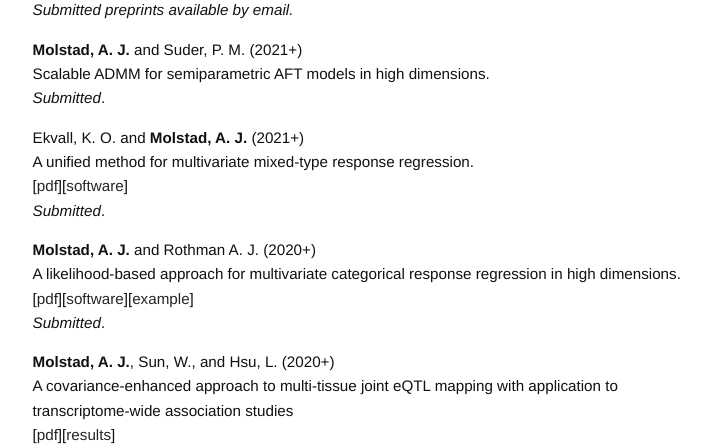
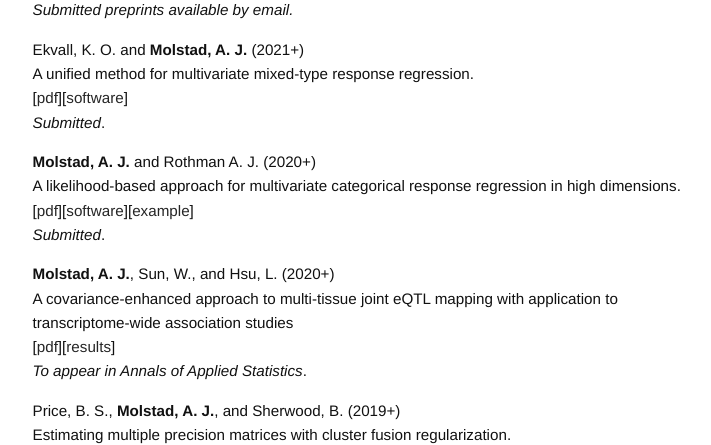
Before and after one commit to ajmolstad/ajmolstad.github.io, a Jekyll site: the page built from research.md, in a window 1280 px wide and 900 px high, cut to the strip 455-900 px from the top of the window. Shown: the whole strip, without its empty margins (275-986 px from the left). Built offline with Jekyll 4.4.1, drawn with Linux system fonts in a browser that asks for light colours.

Commit message:
Update research.md

```diff
--- a/research.md
+++ b/research.md
@@ -8,9 +8,10 @@ permalink: /research/
 
 *Submitted preprints available by email.*
 
-**Molstad, A. J.** and Suder, P. M. (2021+)<br>
+<!-- **Molstad, A. J.** and Suder, P. M. (2021+)<br>
 Scalable ADMM for semiparametric AFT models in high dimensions.<br>
 *Submitted*. <br>
+ -->
 
 <!-- **Molstad, A. J.** and Patra, R. (2021+)<br>
 Dimension reduction for integrative survival analysis. <br>
```
